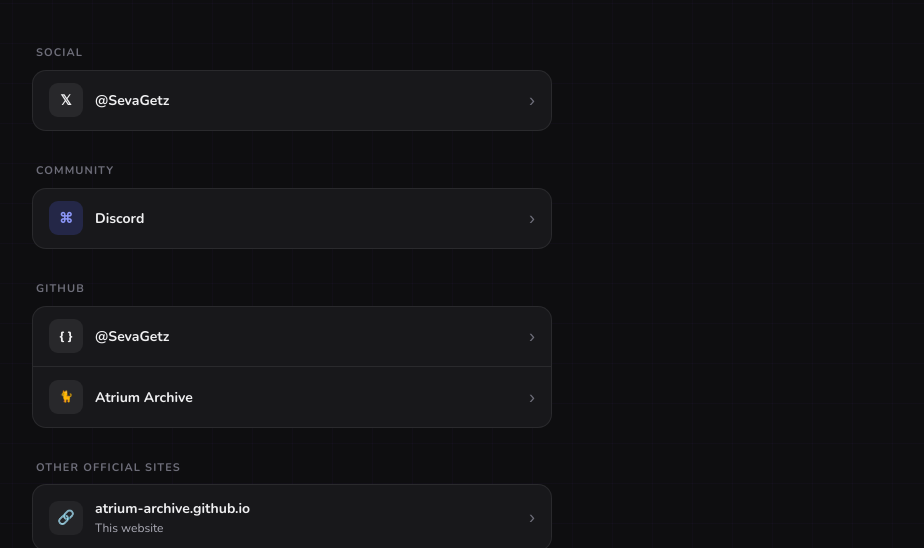
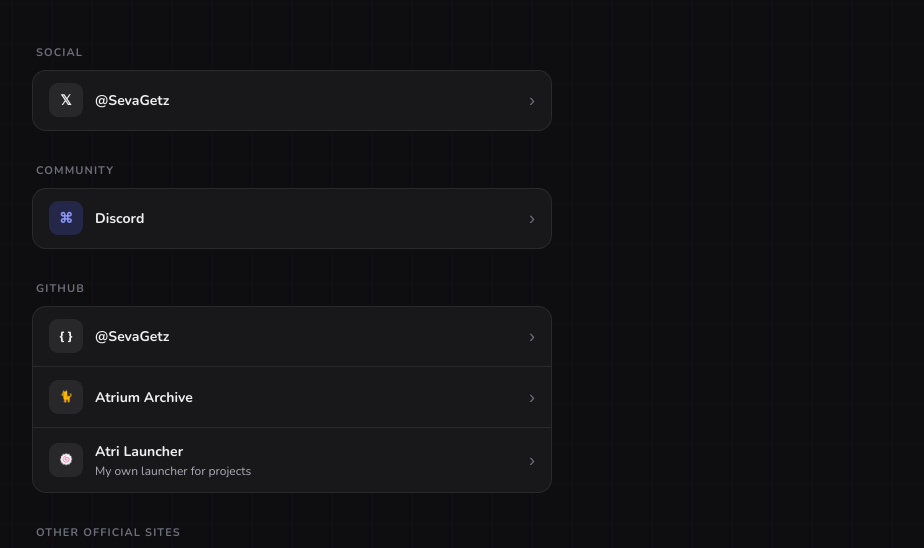
Before and after one commit to atrium-archive/atrium-archive.github.io, a plain HTML site: page index.html in a window 1280 px wide. Shown: the part 237-785 px from the top of the page, without its empty margins (348-1272 px from the left). Drawn offline with nearby package versions, Linux system fonts and the light colour scheme.

Commit message:
Add new project

```diff
--- a/index.html
+++ b/index.html
@@ -58,6 +58,11 @@
         <div class="link-text"><strong>Atrium Archive</strong></div>
         <span class="arrow">›</span>
       </a>
+      <a class="link-item" href="https://github.com/atrium-archive" target="_blank" rel="noopener">
+        <div class="icon i-github" style="font-size:11px; font-weight:800;">🍥</div>
+        <div class="link-text"><strong>Atri Launcher</strong><span>My own launcher for projects</span></div>
+        <span class="arrow">›</span>
+      </a>
     </div>
   </div>
 
```
